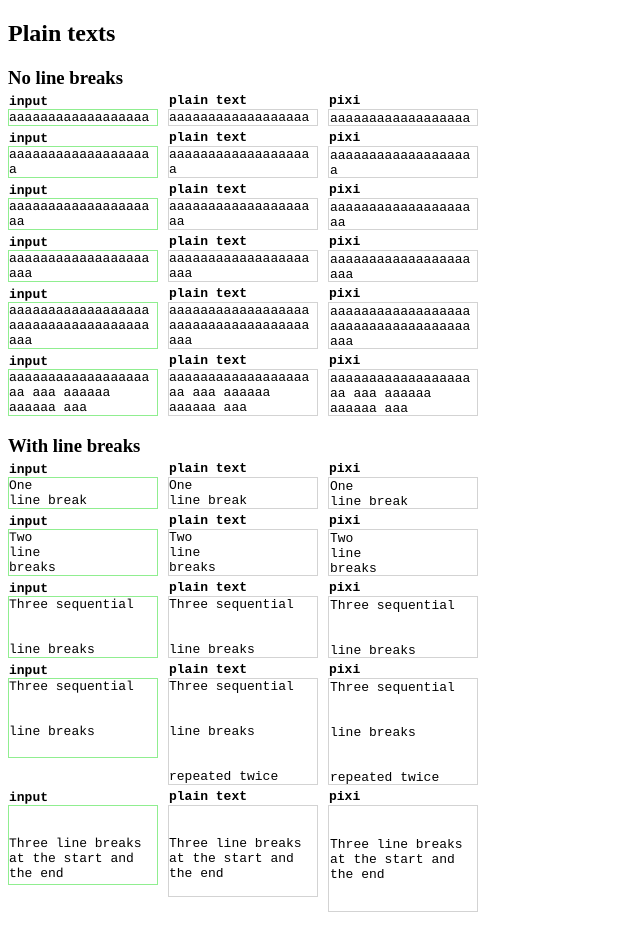
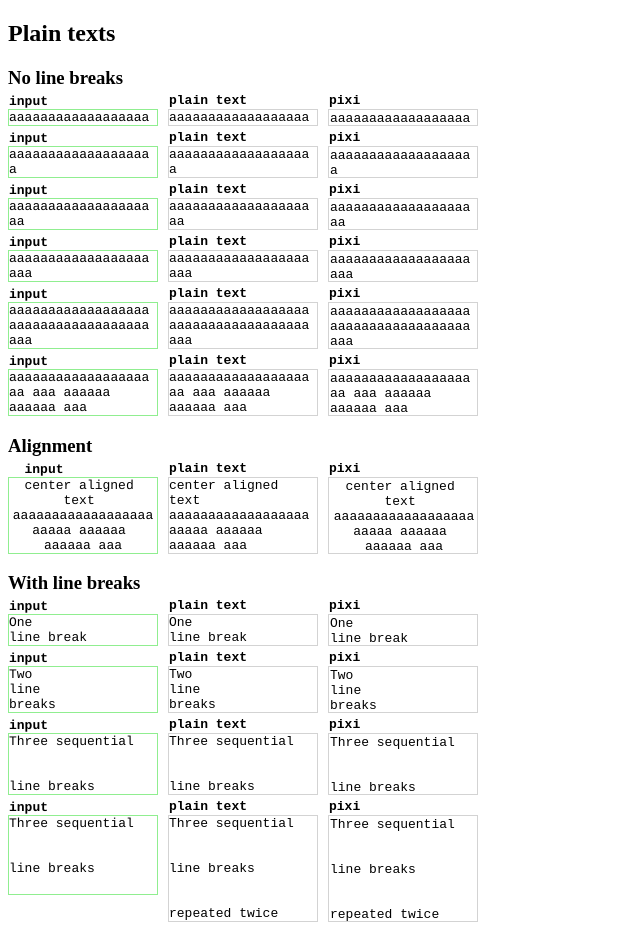
Before and after one commit to dvdvdmt/lines-of-rendered-text, a website built with Parcel: page src/index.html in a window 1280 px wide. Shown: the top 925 px of the page, without its empty margins (0-640 px from the left). Built offline with nearby package versions, Linux system fonts and the light colour scheme.

Commit message:
Move calculation of each line rect to renderedTextLines() which allowed to handle text alignment correctly

```diff
--- a/src/index.html
+++ b/src/index.html
@@ -57,6 +57,16 @@ aaaaaaaaaaaaaaaaaaaa aaa aaaaaa aaaaaa aaa</pre
       <pre class="output output--plain-text">Plain text</pre>
       <pre class="output output--pixi">PixiJS</pre>
     </section>
+
+    <h3>Alignment</h3>
+    <section class="example">
+      <pre class="text text--small text--center" contenteditable="true">
+center aligned text aaaaaaaaaaaaaaaaaaaaaaa aaaaaa aaaaaa aaa</pre
+      >
+      <pre class="output output--plain-text">Plain text</pre>
+      <pre class="output output--pixi">PixiJS</pre>
+    </section>
+
     <h3>With line breaks</h3>
     <section class="example">
       <!-- prettier-ignore -->
--- a/src/index.scss
+++ b/src/index.scss
@@ -26,6 +26,10 @@ canvas {
 .text--small {
   width: 150px;
   max-height: 80px;
+}
+
+.text--center {
+  text-align: center;
 }
 
 .example {
--- a/src/text-blocks.ts
+++ b/src/text-blocks.ts
@@ -21,9 +21,9 @@ export function textBlocks(root: HTMLElement): ITextBlock[] {
 }
 
 function renderedTextBlocks(node: Text, root: HTMLElement): ITextBlock[] {
-  const relativeRect = rootRelativeRectOf(rectOfText(node), root)
+  const relativeRect = rootRelativeRectOf(textRect(node), root)
   const styles = getStylesOf(node, root)
-  const lines = renderedTextLines(node)
+  const lines = renderedTextLines(node, root)
   // DOMRect of a text node that contains new lines at the start has incorrect Y coordinate,
   // because it doesn't take new lines heights into account. We can overcome this by rewinding lineNumber position.
   let lineNumber = 0
@@ -31,9 +31,7 @@ function renderedTextBlocks(node: Text, root: HTMLElement): ITextBlock[] {
   const lineHeight = lineHeightOfText(node)
   return lines.map((line) => {
     const result = createTextBlock({
-      text: line,
-      x: relativeRect.x,
-      y: relativeRect.y + lineNumber * lineHeight,
+      ...line,
       width: relativeRect.width,
       bottom: relativeRect.y + lineHeight + lineNumber * lineHeight,
       lineHeight,
@@ -49,37 +47,45 @@ function renderedTextBlocks(node: Text, root: HTMLElement): ITextBlock[] {
   })
 }
 
-function renderedTextLines(node: Text): string[] {
+interface ILine {
+  text: string
+  x: number
+  y: number
+}
+function renderedTextLines(node: Text, root: HTMLElement): ILine[] {
   let text = node.textContent || ''
-  let prevCharIdx = 0
-  let nextCharIdx = 1
-  let lastFound = 0
+  let lineStartIdx = 0
+  let testCharIdx = 1
   const range = document.createRange()
-  range.setStart(node, 0)
-  let prevRect = range.getBoundingClientRect()
-  const result = []
-  while (nextCharIdx <= text.length) {
-    range.setEnd(node, nextCharIdx)
-    let nextRect = range.getBoundingClientRect()
-    const isLineBreak = nextRect.bottom > prevRect.bottom
+  range.setStart(node, lineStartIdx)
+  let lineRect = range.getBoundingClientRect()
+  const result: ReturnType<typeof renderedTextLines> = []
+  while (testCharIdx <= text.length) {
+    range.setEnd(node, testCharIdx)
+    let testRect = range.getBoundingClientRect()
+    const isLineBreak = testRect.bottom > lineRect.bottom
     if (isLineBreak) {
+      const lineEndIdx = testCharIdx - 1
       result.push(
-        ...linesOfText(text.substr(lastFound, prevCharIdx - lastFound))
+        ...splitToLines(text.substring(lineStartIdx, lineEndIdx)).map(
+          toLine(rootRelativeRectOf(lineRect, root))
+        )
       )
-      prevRect = nextRect
-      lastFound = prevCharIdx
+      lineStartIdx = lineEndIdx
+      range.setStart(node, lineStartIdx)
+      lineRect = range.getBoundingClientRect()
     }
-    prevCharIdx = nextCharIdx
-    nextCharIdx += 1
+    testCharIdx += 1
   }
-  result.push(...linesOfText(text.substr(lastFound)))
+  result.push(
+    ...splitToLines(text.substring(lineStartIdx)).map(
+      toLine(rootRelativeRectOf(lineRect, root))
+    )
+  )
   return result
 }
 
-// ['', '', ''] -> ['', '']
-// ['abc', '', ''] -> ['abc', '']
-// ['abc', '', '', '', 'abc', ''] -> ['abc', '', '', 'abc']
-function linesOfText(text: string): string[] {
+function splitToLines(text: string): string[] {
   const lines = text.split('\n')
   if (lines.length === 1) {
     return lines
@@ -95,6 +101,16 @@ function linesOfText(text: string): string[] {
     }
     return true
   })
+}
+
+function toLine(rect: IRect): (text: string, lineNumber: number) => ILine {
+  return (line: string, lineNumber: number): ILine => {
+    return {
+      text: line,
+      x: rect.x,
+      y: rect.y + lineNumber * rect.height,
+    }
+  }
 }
 
 function lineHeightOfText(node: Text): number {
@@ -119,7 +135,7 @@ function brTextBlockOf(node: HTMLBRElement, root: HTMLElement): ITextBlock {
   })
 }
 
-function rectOfText(node: Text): IRect {
+function textRect(node: Text): DOMRect {
   const range = document.createRange()
   range.setStart(node, 0)
   if (node.textContent) {
@@ -128,10 +144,10 @@ function rectOfText(node: Text): IRect {
   return range.getBoundingClientRect()
 }
 
-function calcEmptyLinesFromStart(lines: string[]): number {
+function calcEmptyLinesFromStart(lines: ILine[]): number {
   let result = 0
   for (let line of lines) {
-    if (line === '') {
+    if (line.text === '') {
       result += 1
     } else {
       break
```
